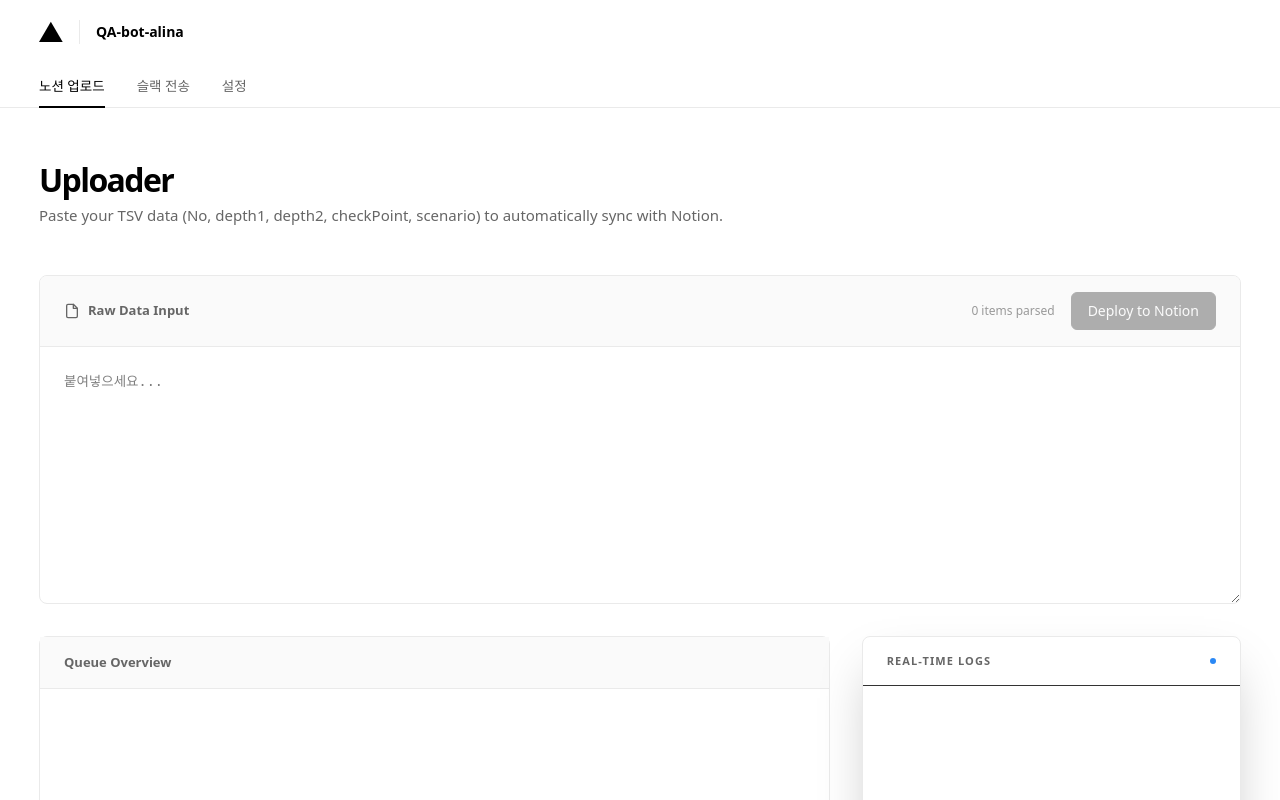
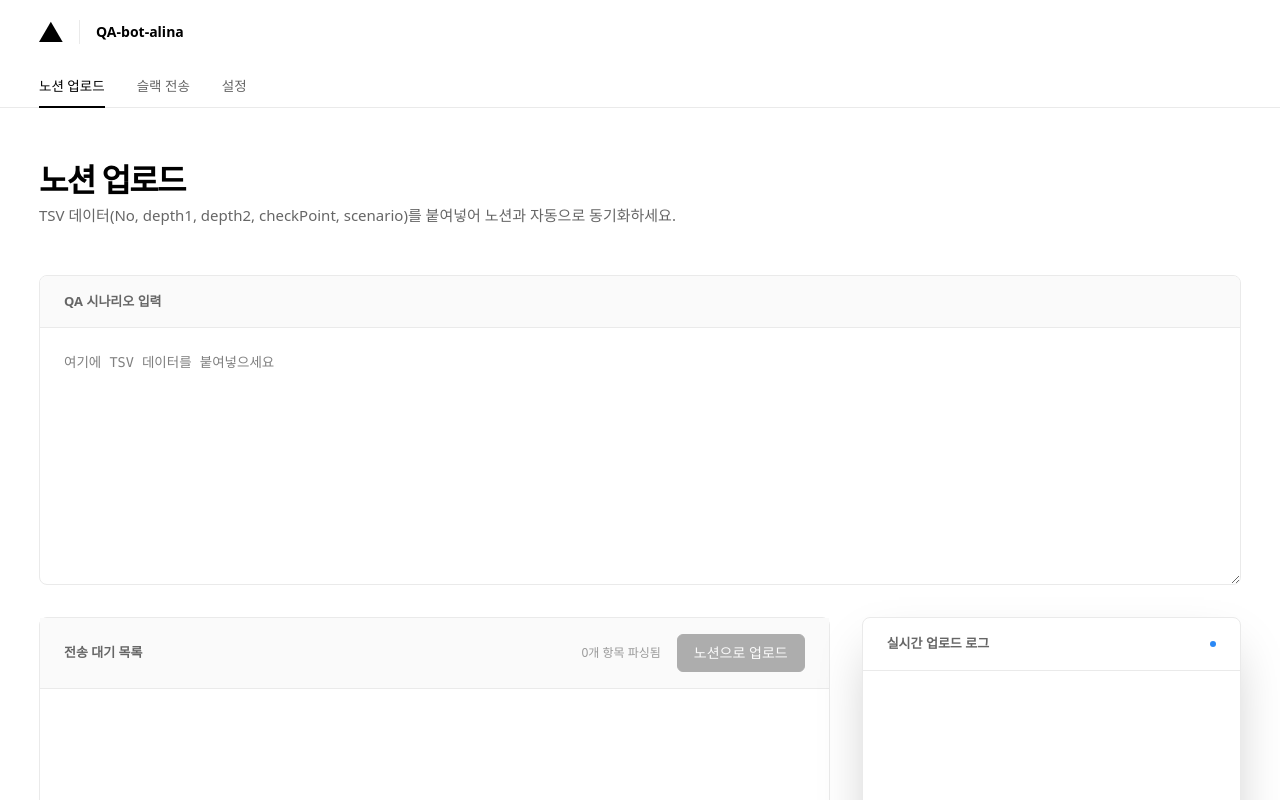
Before and after one commit to FeelHack365/QA-bot, a React (Vite) app: page / in a window 1280 px wide. Shown: the top 800 px of the page. Built offline with nearby package versions, Linux system fonts and the light colour scheme.

Commit message:
노션업로드, 설정 UI 1차 변경

```diff
--- a/SlackSender.jsx
+++ b/SlackSender.jsx
@@ -231,7 +231,6 @@ export default function SlackSender() {
                         </div>
                         <div className="flex gap-4">
                             <button onClick={loadFailItems} disabled={loading} className="vercel-btn-secondary">FAIL 항목 불러오기</button>
-                            <button onClick={handleSend} disabled={loading || failItems.length === 0} className="vercel-btn-primary">슬랙 전송 실행하기</button>
                         </div>
                     </div>
                 </div>
@@ -240,6 +239,7 @@ export default function SlackSender() {
                     <div className="vercel-card h-[500px] flex flex-col">
                         <div className="px-6 py-4 border-b border-[#eaeaea] bg-[#fafafa] flex items-center justify-between">
                             <span className="text-[13px] font-semibold text-[#666]">전송할 항목 대기중</span>
+                            <button onClick={handleSend} disabled={loading || failItems.length === 0} className="vercel-btn-primary">슬랙 전송 실행하기</button>
                         </div>
                         <div className="flex-1 overflow-auto">
                             {failItems.length > 0 ? (
--- a/notion_uploader.jsx
+++ b/notion_uploader.jsx
@@ -118,8 +118,8 @@ export default function NotionUploader() {
     return (
         <div className="space-y-12">
             <div>
-                <h1 className="text-[32px] font-bold tracking-tighter text-black">Uploader</h1>
-                <p className="text-[#666] text-[15px]">Paste your TSV data (No, depth1, depth2, checkPoint, scenario) to automatically sync with Notion.</p>
+                <h1 className="text-[32px] font-bold tracking-tighter text-black">노션 업로드</h1>
+                <p className="text-[#666] text-[15px]">TSV 데이터(No, depth1, depth2, checkPoint, scenario)를 붙여넣어 노션과 자동으로 동기화하세요.</p>
             </div>
 
             <div className="grid grid-cols-1 lg:grid-cols-12 gap-8">
@@ -128,24 +128,14 @@ export default function NotionUploader() {
                     <div className="vercel-card overflow-hidden flex flex-col">
                         <div className="px-6 py-4 border-b border-[#eaeaea] bg-[#fafafa] flex items-center justify-between">
                             <span className="text-[13px] font-semibold text-[#666] flex items-center gap-2">
-                                <IconFile /> Raw Data Input
+                                QA 시나리오 입력
                             </span>
-                            <div className="flex items-center gap-4">
-                                <span className="text-[12px] text-[#999]">{items.length} items parsed</span>
-                                <button
-                                    onClick={handleUploadAll}
-                                    disabled={isUploading || items.length === 0}
-                                    className="vercel-btn-primary"
-                                >
-                                    {isUploading ? `Uploading ${progress}%` : 'Deploy to Notion'}
-                                </button>
-                            </div>
                         </div>
                         <textarea
                             value={rawInput}
                             onChange={(e) => setRawInput(e.target.value)}
                             className="w-full h-64 p-6 outline-none text-[13.5px] font-mono leading-relaxed"
-                            placeholder="붙여넣으세요..."
+                            placeholder="여기에 TSV 데이터를 붙여넣으세요"
                         />
                     </div>
                 </div>
@@ -154,16 +144,26 @@ export default function NotionUploader() {
                 <div className="lg:col-span-8">
                     <div className="vercel-card h-[500px] flex flex-col">
                         <div className="px-6 py-4 border-b border-[#eaeaea] bg-[#fafafa] flex items-center justify-between">
-                            <span className="text-[13px] font-semibold text-[#666]">Queue Overview</span>
+                            <span className="text-[13px] font-semibold text-[#666]">전송 대기 목록</span>
+                            <div className="flex items-center gap-4">
+                                <span className="text-[12px] text-[#999]">{items.length}개 항목 파싱됨</span>
+                                <button
+                                    onClick={handleUploadAll}
+                                    disabled={isUploading || items.length === 0}
+                                    className="vercel-btn-primary"
+                                >
+                                    {isUploading ? `업로드 중 ${progress}%` : '노션으로 업로드'}
+                                </button>
+                            </div>
                         </div>
                         <div className="flex-1 overflow-auto">
                             {items.length > 0 ? (
                                 <table className="w-full text-left">
                                     <thead className="sticky top-0 bg-white border-b border-[#eaeaea] z-10">
                                         <tr className="text-[11px] font-bold text-[#888] uppercase tracking-wider">
-                                            <th className="px-6 py-3 w-16 text-center">Status</th>
+                                            <th className="px-6 py-3 w-16 text-center">상태</th>
                                             <th className="px-6 py-3">No.</th>
-                                            <th className="px-6 py-3">Checkpoint</th>
+                                            <th className="px-6 py-3">확인 사항</th>
                                         </tr>
                                     </thead>
                                     <tbody className="divide-y divide-[#eaeaea]">
@@ -187,8 +187,8 @@ export default function NotionUploader() {
 
                 <div className="lg:col-span-4">
                     <div className="vercel-card h-[500px] flex flex-col bg-black overflow-hidden shadow-2xl">
-                        <div className="px-6 py-4 border-b border-[#333] flex items-center justify-between">
-                            <span className="text-[11px] font-bold text-[#666] uppercase tracking-widest">Real-time Logs</span>
+                        <div className="px-6 py-4 border-b border-[#eaeaea] flex items-center justify-between">
+                            <span className="text-[13px] font-semibold text-[#666]">실시간 업로드 로그</span>
                             <div className="w-1.5 h-1.5 rounded-full bg-[#0070f3] animate-pulse" />
                         </div>
                         <div className="flex-1 p-6 font-mono text-[11.5px] leading-6 overflow-auto text-[#888]">
@@ -199,7 +199,7 @@ export default function NotionUploader() {
                                 </div>
                             ))}
                             {logs.length === 0 && (
-                                <div className="h-full flex items-center justify-center opacity-20 tracking-widest text-white">READY...</div>
+                                <div className="h-full flex items-center justify-center opacity-20 tracking-widest text-white">준비됨...</div>
                             )}
                         </div>
                     </div>
```
Also changed, not shown: Settings.jsx (+14 -14 lines).
